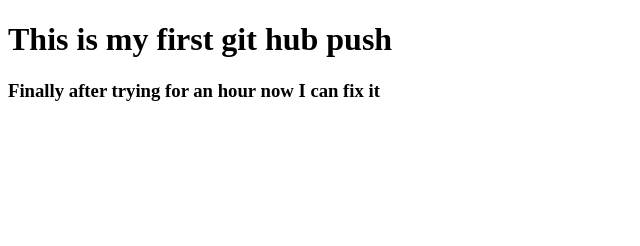
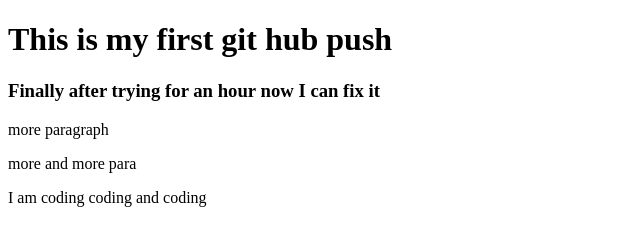
Before and after one commit to NurullahSiddiqui/my-first-repo, a plain HTML site: page index.html in a window 1280 px wide. Shown: the whole page, without its empty margins (0-640 px from the left). Drawn offline with Linux system fonts and the light colour scheme.

Commit message:
new styles added

```diff
--- a/index.html
+++ b/index.html
@@ -5,10 +5,14 @@
     <meta http-equiv="X-UA-Compatible" content="IE=edge">
     <meta name="viewport" content="width=device-width, initial-scale=1.0">
     <title>My First Github Repo</title>
+    <link rel="stylesheet" href="style.css">
 </head>
 <body>
     <h1>This is my first git hub push</h1>
     <h3>Finally after trying for an hour now I can fix it</h3>
+    <p>more paragraph</p>
+    <p>more and more para</p>
+    <p>I am coding coding and coding</p>
 
 </body>
 </html>
```
Also changed, not shown: style.css (added).
